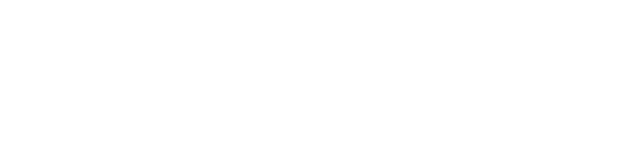
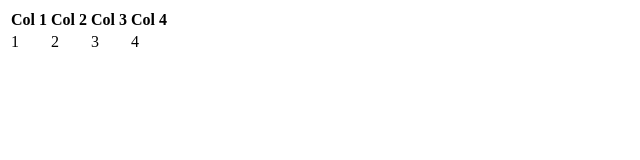
Before and after one commit to mart-anthony-stark/Listable.js, a website: page docs/index.html in a window 1280 px wide. Shown: the whole page, without its empty margins (0-640 px from the left). Drawn offline with Linux system fonts and the light colour scheme.

Commit message:
add: table

```diff
--- a/docs/index.html
+++ b/docs/index.html
@@ -1,12 +1,31 @@
 <!DOCTYPE html>
 <html lang="en">
+
 <head>
     <meta charset="UTF-8">
     <meta http-equiv="X-UA-Compatible" content="IE=edge">
     <meta name="viewport" content="width=device-width, initial-scale=1.0">
+    <link rel="stylesheet" href="style.css">
     <title>Listable</title>
 </head>
+
 <body>
+    <table>
+        <thead>
+            <th>Col 1</th>
+            <th>Col 2</th>
+            <th>Col 3</th>
+            <th>Col 4</th>
+        </thead>
+        <tbody>
+            <tr>
+                <td>1</td>
+                <td>2</td>
+                <td>3</td>
+                <td>4</td>
+            </tr>
+        </tbody>
+    </table>
+</body>
 
-</body>
 </html>
```
